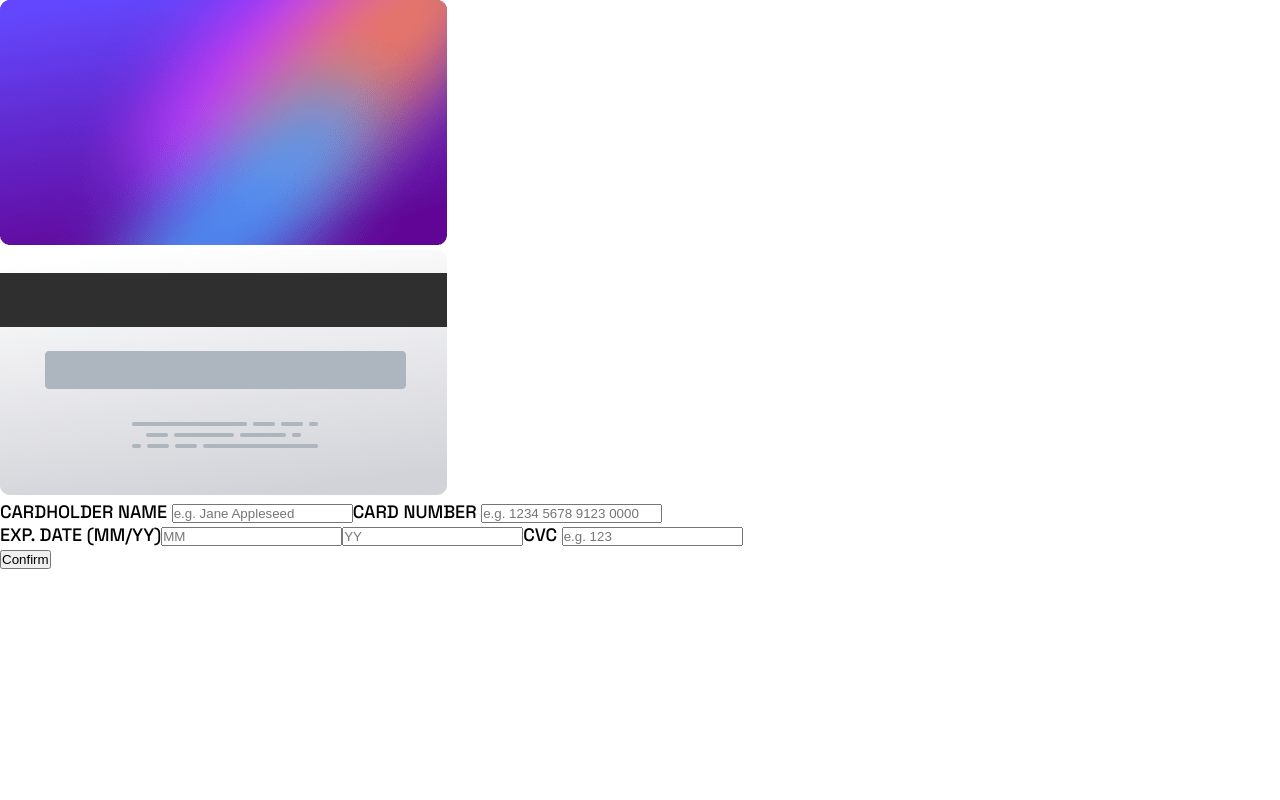
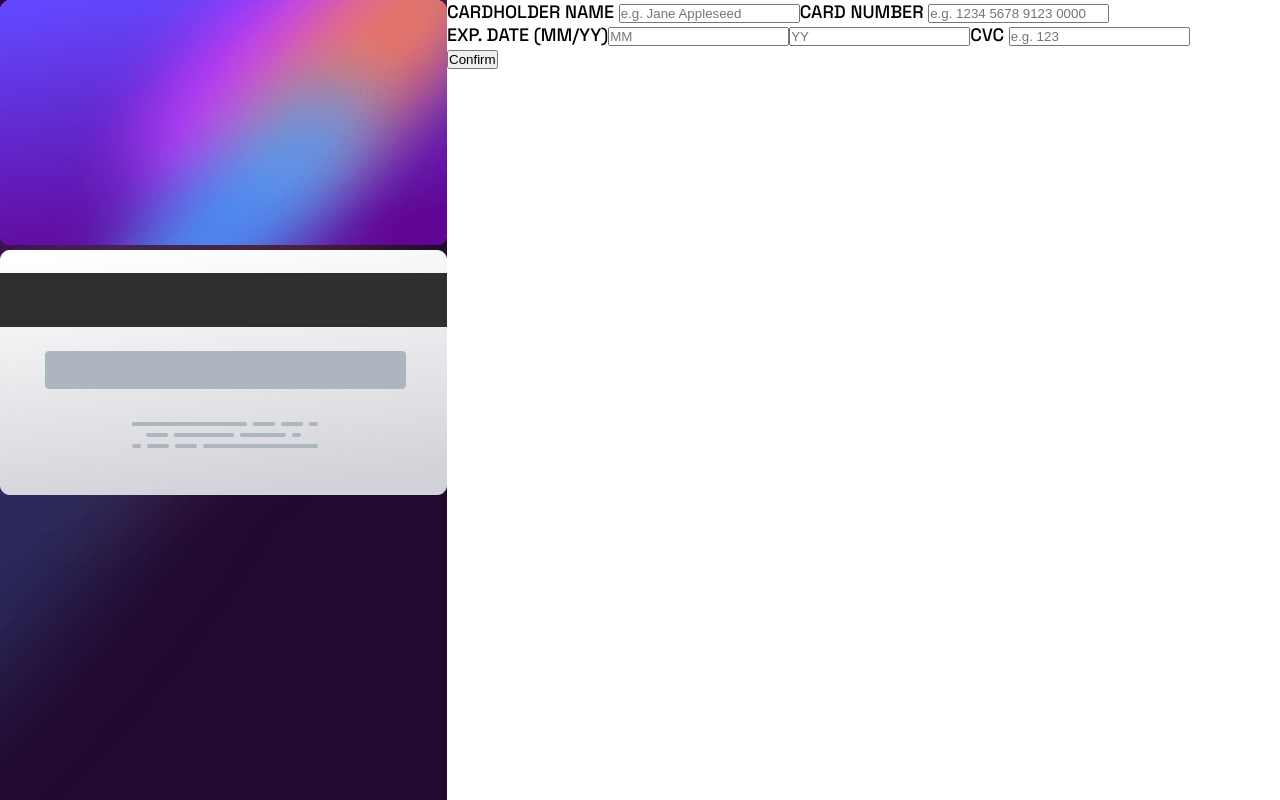
Before and after one commit to Himanshu-196018/interactive-card-detail-form, a React (Vite) app: page / in a window 1280 px wide. Built offline with nearby package versions, Linux system fonts and the light colour scheme.

Commit message:
styling component part 1

```diff
--- a/src/components/Cards.jsx
+++ b/src/components/Cards.jsx
@@ -1,6 +1,6 @@
 const Cards = () => {
   return (
-    <div>
+    <div className="section1">
       <div className="card-front">
         <img src="/images/bg-card-front.png" alt="card front" />
       </div>
--- a/src/components/CardsForm.jsx
+++ b/src/components/CardsForm.jsx
@@ -4,6 +4,7 @@ import Button from "./Button";
 
 const CardsForm = () => {
   return (
+    <div className="section2">
       <form>
         <Input
           name={"cardholder-name"}
@@ -25,6 +26,7 @@ const CardsForm = () => {
         </div>
         <Button text={"Confirm"} />
       </form>
+    </div>
   );
 };
 
--- a/src/styles/index.css
+++ b/src/styles/index.css
@@ -28,4 +28,16 @@ body,
   min-height: 100vh;
   font-family: "Space Grotesk", sans-serif;
   font-weight: 500;
+  background-color: white;
 }
+
+main {
+  display: grid;
+  grid-template-columns: 1fr 2fr;
+}
+
+.section1 {
+  background: url("/images/bg-main-desktop.png") no-repeat;
+  background-size: cover;
+  min-height: 100vh;
+}
```
Lines whose indentation alone changed are shown as unchanged.
